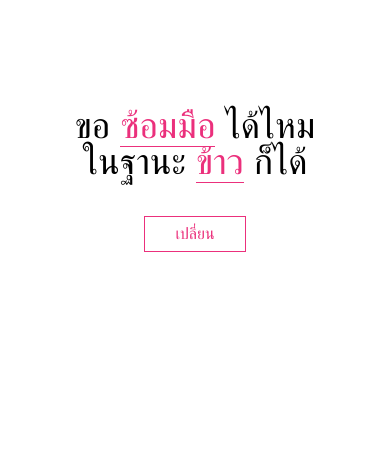
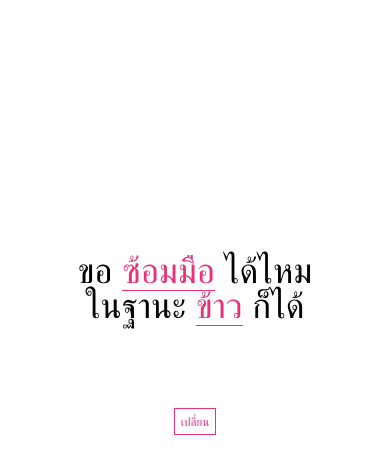
Before and after one commit to puripant/kor, a plain HTML site: page index.html in a window 390 px wide. Drawn offline with Linux system fonts and the light colour scheme; a web font is replaced by a local one.

Commit message:
More responsive design

```diff
--- a/index.html
+++ b/index.html
@@ -1,6 +1,7 @@
 <html>
 <head>
   <meta charset="utf-8">
+  <meta name="viewport" content="width=device-width, initial-scale=1" />
   <title>ขอ … ได้ไหม ในฐานะ … ก็ได้</title>
   <link href="main.css" rel="stylesheet">
   <link href="https://fonts.googleapis.com/css?family=Chonburi" rel="stylesheet">
@@ -23,8 +24,8 @@
     </div>
   </div> -->
   <div id="joke">
-    ขอ <span id="verb" class="editable">ซ้อมมือ</span> ได้ไหม<br />
-    ในฐานะ <span id="noun" class="editable">ข้าว</span> ก็ได้
+    ขอ <span id="verb" class="underline">ซ้อมมือ</span> ได้ไหม<br />
+    ในฐานะ <span id="noun" class="underline">ข้าว</span> ก็ได้
   </div>
   <div class="button" onclick="changeWord()">เปลี่ยน</div>
 
--- a/main.css
+++ b/main.css
@@ -3,6 +3,7 @@ body {
   background-color: white;
   display: block;
   font-family: 'Chonburi', sans-serif;
+  text-align: center;
 }
 
 /* #header {
@@ -68,37 +69,26 @@ body {
 } */
 
 #joke {
-  width: 100%;
-  max-width: 600px;
-  margin: 3em auto 1em;
+  margin: 30vh auto 10vh;
   text-align: center;
-  font-size: 36px;
-  line-height: 36px;
+  font-size: 9vw;
+  line-height: 9vw;
 }
-.editable {
-  border-bottom: 0.5px solid rgb(235, 48, 124);
+.underline {
+  border-bottom: 1px solid rgb(235, 48, 124);
   color: rgb(235, 48, 124);
 }
-.edited {
-  border: 0.5px solid rgb(235, 48, 124);
-  color: rgb(235, 48, 124);
-}
-.highlight {
-  background-color: rgb(235, 48, 124);
-  color: white;
-}
 .button {
-  width: 100px;
+  display: inline-block;
+  padding: 0.5em;
   text-align: center;
-  margin: 0 auto;
-  padding: 0.5em 0;
+  font-size: 3vw;
+  border: 1px solid rgb(235, 48, 124);
   background-color: white;
-  border: 0.5px solid rgb(235, 48, 124);
   color: rgb(235, 48, 124);
 }
 .button:hover {
   background-color: rgb(235, 48, 124);
-  border: 0.5px solid rgb(235, 48, 124);
   color: white;
   cursor: pointer;
 }
```
